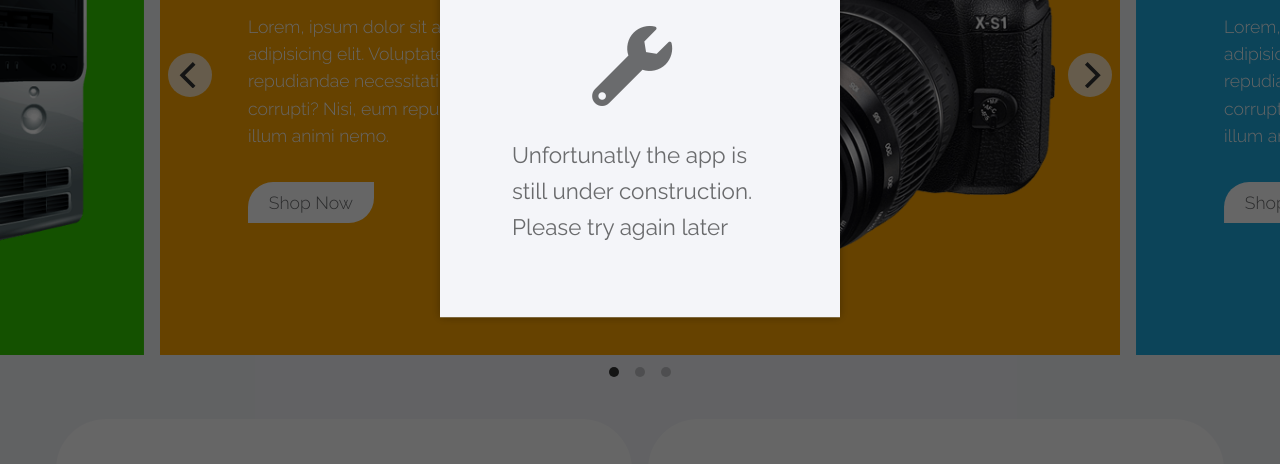
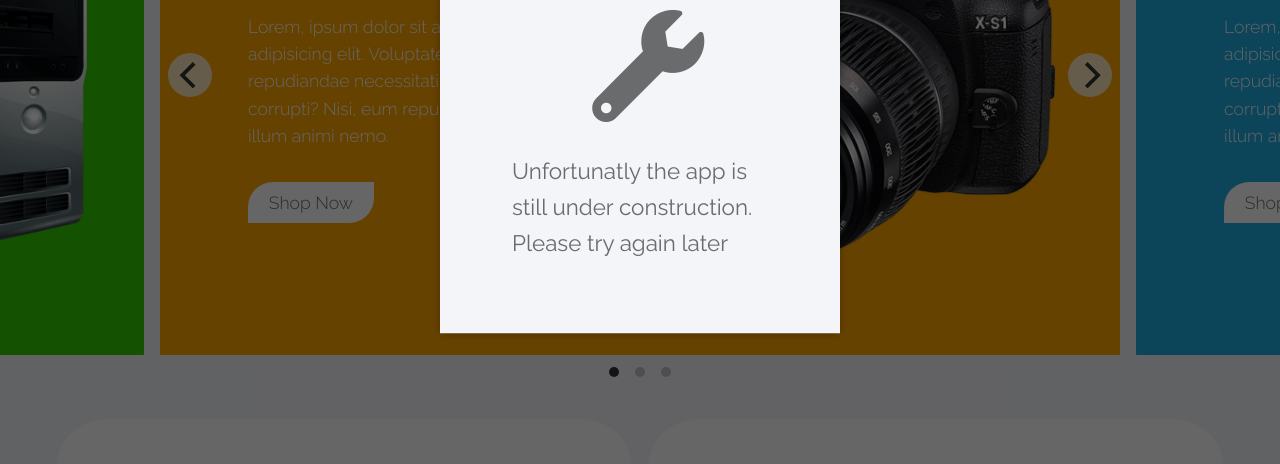
Before and after one commit to mmohamud1/Ecommerse-Landing-Page, a website: page index.html in a window 1280 px wide. Both pictures are taken after a click on the link "Download App". Shown: the part 301-765 px from the top of the page. Drawn offline with nearby package versions, Linux system fonts and the light colour scheme.

Commit message:
Final Commit

```diff
--- a/index.html
+++ b/index.html
@@ -756,7 +756,7 @@
             </div>
             <div class="modal-error">
                 <div class="modal-error-text">
-                    <i class="fas fa-wrench modal-error-text-icon "></i>
+                    <i class="fas fa-wrench modal-error-text-icon fa-5x"></i>
                     <p>Unfortunatly the app is still under construction. Please try again later</p>
                 </div>
             </div>
```
